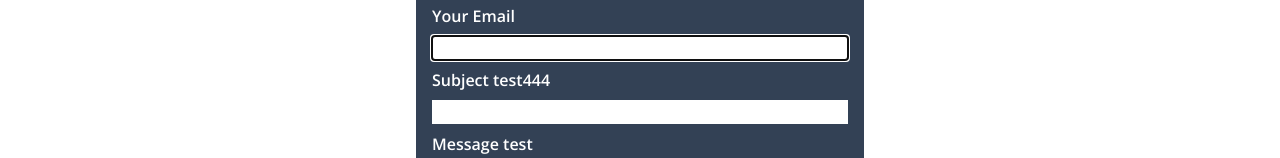
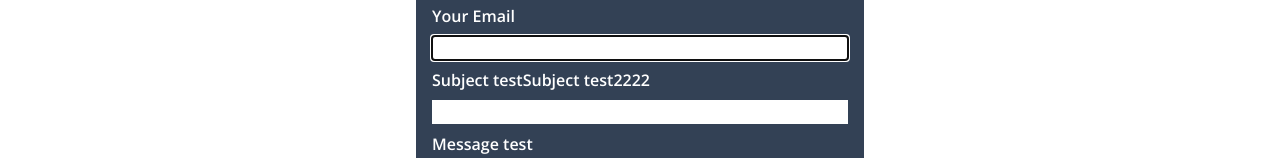
Before and after one commit to chanyu1/blog-nextjs, a Next.js app: page /contact in a window 1280 px wide. Shown: the part 336-494 px from the top of the page. Built offline with nearby package versions, Linux system fonts and the light colour scheme.

Commit message:
test (#3)

```diff
--- a/src/components/ContactForm.tsx
+++ b/src/components/ContactForm.tsx
@@ -60,7 +60,7 @@ export default function ContactForm() {
           onChange={onChange}
         />
         <label className="font-semibold text-white" htmlFor="subject">
-          Subject test444
+          Subject testSubject test2222
         </label>
         <input
           type="text"
```
